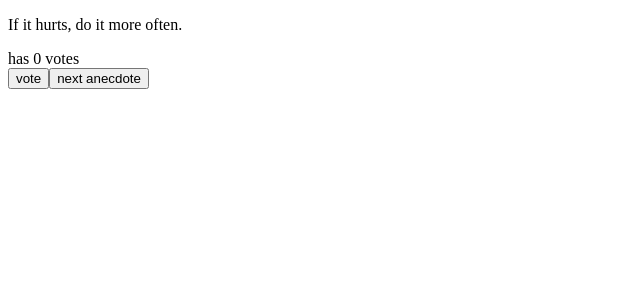
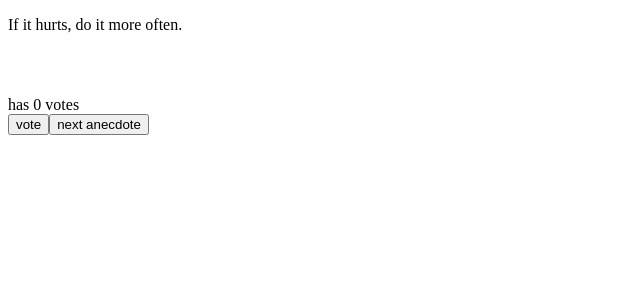
Before and after one commit to bstephe9/fullstackopen-exercises, a React (Vite) app: page / in a window 1280 px wide. Shown: the top 300 px of the page, without its empty margins (0-640 px from the left). Built offline with nearby package versions, Linux system fonts and the light colour scheme.

Commit message:
Adjust quote height

```diff
--- a/src/App.jsx
+++ b/src/App.jsx
@@ -30,7 +30,8 @@ const App = () => {
 
   return (
     <div>
-      <p>{anecdotes[selected]}</p>
+      <style>{` .anecdote { height: 4rem; overflow-y: auto; } `}</style>
+      <p className="anecdote">{anecdotes[selected]}</p>
       <div>has {votes[selected]} votes</div>
       <button onClick={() => addVote(selected)}>vote</button>
       <button onClick={setRandomAnecdote}>next anecdote</button>
```
